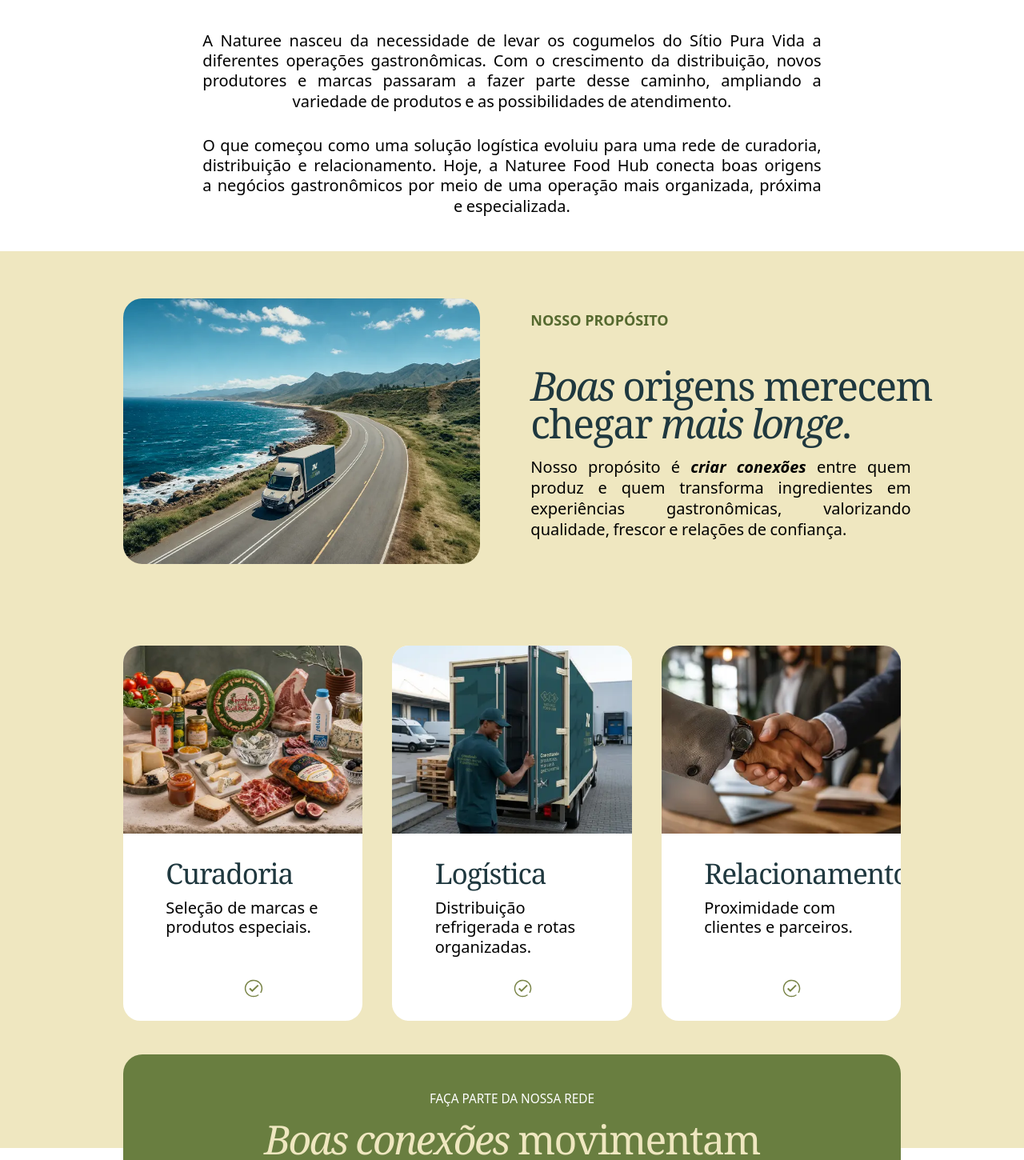
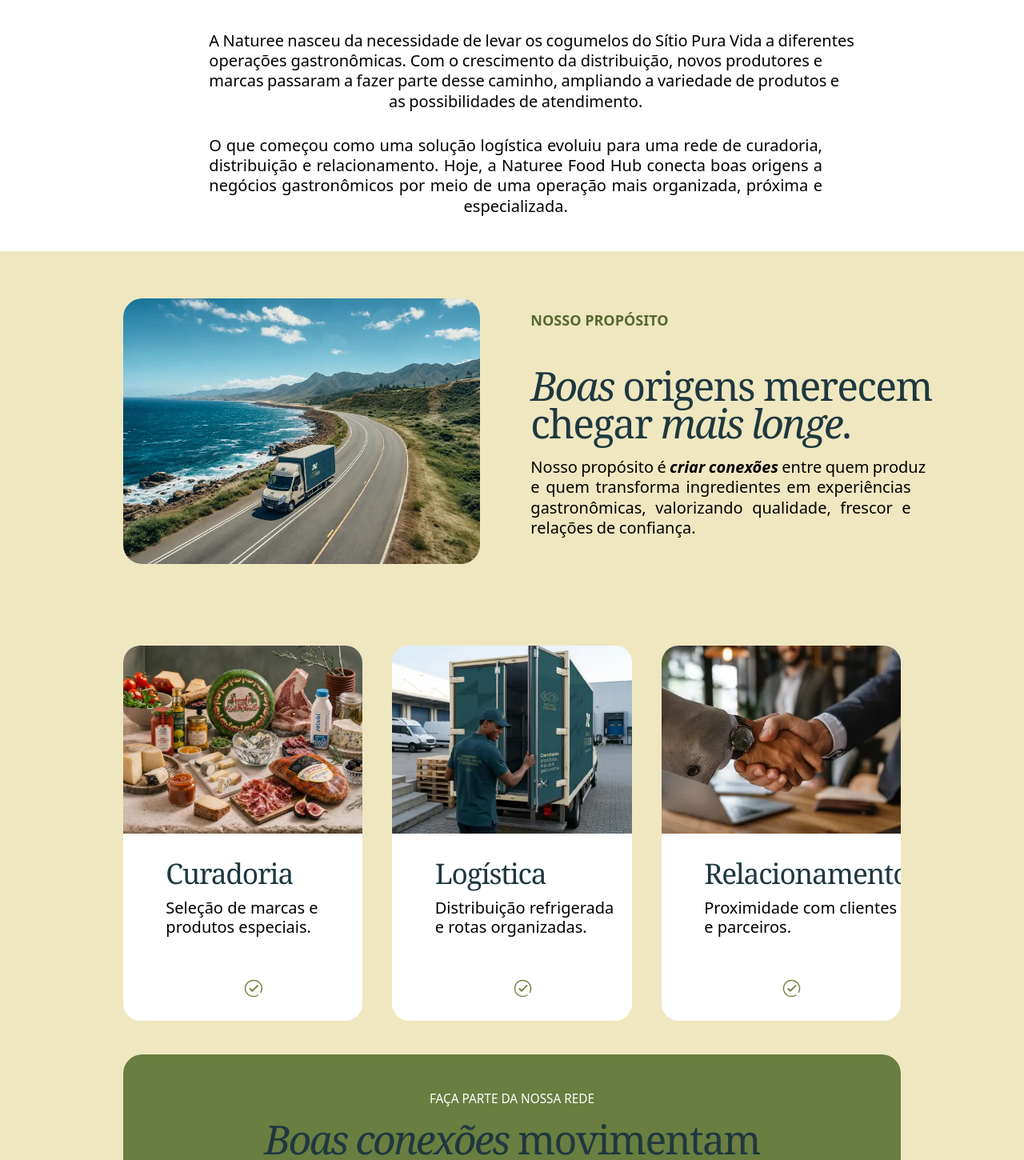
Before and after one commit to joao-pedrogomes/naturee, a React (Vite) app: page /sobre in a window 1280 px wide. Shown: the part 1366-2816 px from the top of the page at 80% size. Built offline with nearby package versions, Linux system fonts and the light colour scheme.

Commit message:
feat: hand-broken justified lines, PDF crops and e2e updates; split axe contrast report

```diff
--- a/src/components/sections/CategoryCard.tsx
+++ b/src/components/sections/CategoryCard.tsx
@@ -20,9 +20,9 @@ function CategoryCard({ category, tone }: CategoryCardProps) {
         image={category.image}
         className="aspect-[1.02] w-full rounded-xl object-cover lg:aspect-auto lg:h-[calc(371*var(--u))] lg:rounded-[calc(28*var(--u))]"
       />
-      <div className="flex flex-1 flex-col justify-center">
+      <div className="flex flex-1 flex-col justify-center lg:pl-[calc(14*var(--u))]">
         <Heading as="h3" text={category.name} className="mt-6 text-category text-teal lg:mt-0" />
-        <p className="mt-2 text-body text-sand lg:mt-[calc(12*var(--u))] lg:max-w-[calc(310*var(--u))] lg:leading-[1.13]">{category.blurb}</p>
+        <p className="mt-2 text-body text-sand lg:mt-[calc(12*var(--u))] lg:max-w-[calc(350*var(--u))] lg:leading-[1.13]">{category.blurb}</p>
       </div>
     </li>
   )
--- a/src/components/sections/CtaBanner.tsx
+++ b/src/components/sections/CtaBanner.tsx
@@ -37,7 +37,7 @@ function CtaBanner({ label, title, text, image, primary, secondary }: CtaBannerP
         </SectionLabel>
         <Heading
           text={title}
-          className={cn('mt-4 text-display text-sand', withImage ? 'lg:mt-[calc(27*var(--u))] lg:font-medium [&_em]:text-teal' : 'lg:mt-[calc(26*var(--u))]')}
+          className={cn('mt-4 text-display text-teal', withImage ? 'lg:mt-[calc(27*var(--u))] lg:font-medium' : 'lg:mt-[calc(26*var(--u))]')}
         />
         {text ? (
           <RichText
--- a/src/components/sections/FeatureCards.tsx
+++ b/src/components/sections/FeatureCards.tsx
@@ -1,6 +1,7 @@
 import Icon from '@/components/icons/Icon'
 import Heading from '@/components/sections/Heading'
 import Picture from '@/components/sections/Picture'
+import RichText from '@/components/sections/RichText'
 import type { FeatureCard } from '@/content/types'
 import { cn } from '@/lib/utils'
 
@@ -34,7 +35,7 @@ function FeatureCards({ cards, variant }: FeatureCardsProps) {
           />
           <div className="flex flex-1 flex-col px-8 pt-8 pb-8 lg:pr-[calc(40*var(--u))] lg:pb-[calc(40*var(--u))] lg:pl-[calc(80*var(--u))] lg:pt-[calc(45*var(--u))]">
             <Heading as="h3" text={card.title} className={cn('text-card-title lg:leading-[1.09]', tone.title)} />
-            <p className={cn('mt-3 text-body lg:mt-[calc(18*var(--u))] lg:leading-[1.23]', tone.text)}>{card.text}</p>
+            <RichText text={card.text} className={cn('mt-3 text-body lg:mt-[calc(18*var(--u))] lg:whitespace-nowrap lg:leading-[1.23]', tone.text)} />
             <Icon name="circleCheck" className="mt-auto size-8 self-center lg:size-[calc(41*var(--u))]" />
           </div>
         </li>
--- /dev/null
+++ b/src/components/sections/JustifiedLines.tsx
@@ -0,0 +1,40 @@
+import { renderRichText } from '@/lib/richText'
+import { cn } from '@/lib/utils'
+
+type JustifiedLinesProps = {
+  text: string
+  className?: string
+  lastLine?: 'start' | 'center'
+}
+
+/**
+ * Reproduces a justified paragraph whose lines were broken by hand: every newline starts a
+ * line that is stretched to the full width, and the last line keeps its natural width.
+ * Below the desktop breakpoint the lines flow as ordinary text.
+ */
+function JustifiedLines({ text, className, lastLine = 'start' }: JustifiedLinesProps) {
+  const lines = text.split('\n')
+
+  return (
+    <p className={className}>
+      {lines.map((line, index) => {
+        const isLast = index === lines.length - 1
+        return (
+          <span
+            key={line}
+            className={cn(
+              'lg:block lg:whitespace-nowrap',
+              !isLast && 'lg:[text-align-last:justify]',
+              isLast && lastLine === 'center' && 'lg:text-center',
+            )}
+          >
+            {renderRichText(line)}
+            {isLast ? null : ' '}
+          </span>
+        )
+      })}
+    </p>
+  )
+}
+
+export default JustifiedLines
--- a/src/content/defaultContent.ts
+++ b/src/content/defaultContent.ts
@@ -184,9 +184,9 @@ export const defaultContent: SiteContent = {
       features: {
         label: 'Diferenciais',
         cards: [
-          { title: 'Curadoria', text: 'Seleção de marcas e produtos especiais.', image: card('Mesa com queijos, embutidos, conservas e laticínios selecionados', [featureCuradoria800, featureCuradoria480]) },
-          { title: 'Logística\nRefrigerada', text: 'Cuidado no transporte e no frescor.', image: card('Funcionário organizando caixas dentro de uma câmara refrigerada', [featureLogistica800, featureLogistica480]) },
-          { title: 'Rede\nOrganizada', text: 'Diferentes fornecedores em uma operação.', image: card('Funcionária conferindo estoque com prancheta em um armazém', [featureRede800, featureRede480]) },
+          { title: 'Curadoria', text: 'Seleção de marcas e\nprodutos especiais.', image: card('Mesa com queijos, embutidos, conservas e laticínios selecionados', [featureCuradoria800, featureCuradoria480]) },
+          { title: 'Logística\nRefrigerada', text: 'Cuidado no transporte\ne no frescor.', image: card('Funcionário organizando caixas dentro de uma câmara refrigerada', [featureLogistica800, featureLogistica480]) },
+          { title: 'Rede\nOrganizada', text: 'Diferentes fornecedores\nem uma operação.', image: card('Funcionária conferindo estoque com prancheta em um armazém', [featureRede800, featureRede480]) },
         ],
       },
       brands: {
@@ -247,20 +247,20 @@ export const defaultContent: SiteContent = {
         label: 'Nossa história',
         title: 'Uma história em *movimento*.',
         paragraphs: [
-          'A Naturee nasceu da necessidade de levar os cogumelos do Sítio Pura Vida a diferentes operações gastronômicas. Com o crescimento da distribuição, novos produtores e marcas passaram a fazer parte desse caminho, ampliando a variedade de produtos e as possibilidades de atendimento.',
-          'O que começou como uma solução logística evoluiu para uma rede de curadoria, distribuição e relacionamento. Hoje, a Naturee Food Hub conecta boas origens a negócios gastronômicos por meio de uma operação mais organizada, próxima e especializada.',
+          'A Naturee nasceu da necessidade de levar os cogumelos do Sítio Pura Vida a diferentes\noperações gastronômicas. Com o crescimento da distribuição, novos produtores e\nmarcas passaram a fazer parte desse caminho, ampliando a variedade de produtos e\nas possibilidades de atendimento.',
+          'O que começou como uma solução logística evoluiu para uma rede de curadoria,\ndistribuição e relacionamento. Hoje, a Naturee Food Hub conecta boas origens a\nnegócios gastronômicos por meio de uma operação mais organizada, próxima e\nespecializada.',
         ],
       },
       purpose: {
         label: 'Nosso propósito',
         title: '*Boas* origens merecem\nchegar *mais longe*.',
-        text: 'Nosso propósito é *criar conexões* entre quem produz e quem transforma ingredientes em experiências gastronômicas, valorizando qualidade, frescor e relações de confiança.',
+        text: 'Nosso propósito é *criar conexões* entre quem produz\ne quem transforma ingredientes em experiências\ngastronômicas, valorizando qualidade, frescor e\nrelações de confiança.',
         image: card('Caminhão da Naturee em uma estrada à beira-mar', [aboutPurpose800, aboutPurpose480], HALF_SIZES),
       },
       features: [
-        { title: 'Curadoria', text: 'Seleção de marcas e produtos especiais.', image: card('Mesa com queijos, embutidos, conservas e laticínios selecionados', [featureCuradoria800, featureCuradoria480]) },
-        { title: 'Logística', text: 'Distribuição refrigerada e rotas organizadas.', image: card('Entregador da Naturee fechando a porta do caminhão refrigerado', [featureEntrega800, featureEntrega480]) },
-        { title: 'Relacionamento', text: 'Proximidade com clientes e parceiros.', image: card('Aperto de mãos entre parceiros comerciais', [featureRelacionamento800, featureRelacionamento480]) },
+        { title: 'Curadoria', text: 'Seleção de marcas e\nprodutos especiais.', image: card('Mesa com queijos, embutidos, conservas e laticínios selecionados', [featureCuradoria800, featureCuradoria480]) },
+        { title: 'Logística', text: 'Distribuição refrigerada\ne rotas organizadas.', image: card('Entregador da Naturee fechando a porta do caminhão refrigerado', [featureEntrega800, featureEntrega480]) },
+        { title: 'Relacionamento', text: 'Proximidade com clientes\ne parceiros.', image: card('Aperto de mãos entre parceiros comerciais', [featureRelacionamento800, featureRelacionamento480]) },
       ],
       banner: {
         label: 'Faça parte da nossa rede',
--- a/src/pages/About.tsx
+++ b/src/pages/About.tsx
@@ -2,6 +2,7 @@ import Container from '@/components/sections/Container'
 import CtaBanner from '@/components/sections/CtaBanner'
 import FeatureCards from '@/components/sections/FeatureCards'
 import Heading from '@/components/sections/Heading'
+import JustifiedLines from '@/components/sections/JustifiedLines'
 import Picture from '@/components/sections/Picture'
 import RichText from '@/components/sections/RichText'
 import SectionLabel from '@/components/sections/SectionLabel'
@@ -55,11 +56,9 @@ function About() {
         <Container className="text-center lg:flex lg:flex-col lg:items-center">
           <SectionLabel>{page.history.label}</SectionLabel>
           <Heading text={page.history.title} className="mt-4 text-title text-teal lg:mt-[calc(37*var(--u))]" />
-          <div className="mx-auto mt-8 max-w-[62ch] space-y-5 lg:mt-[calc(52*var(--u))] lg:max-w-none lg:w-[calc(1160*var(--u))] lg:space-y-[calc(44*var(--u))]">
+          <div className="mx-auto mt-8 max-w-[62ch] space-y-5 lg:mt-[calc(52*var(--u))] lg:max-w-none lg:w-[calc(1150*var(--u))] lg:translate-x-[calc(7*var(--u))] lg:space-y-[calc(44*var(--u))]">
             {page.history.paragraphs.map((paragraph) => (
-              <p key={paragraph} className={`${PARAGRAPH} lg:[text-align-last:center]`}>
-                {paragraph}
-              </p>
+              <JustifiedLines key={paragraph} text={paragraph} lastLine="center" className={PARAGRAPH} />
             ))}
           </div>
         </Container>
@@ -75,7 +74,7 @@ function About() {
             <div className="lg:w-[calc(713*var(--u))] lg:pt-[calc(24*var(--u))]">
               <SectionLabel>{page.purpose.label}</SectionLabel>
               <Heading text={page.purpose.title} className="mt-8 text-display text-teal lg:mt-[calc(70*var(--u))] lg:leading-[0.935]" />
-              <RichText text={page.purpose.text} className={`mt-6 lg:mt-[calc(28*var(--u))] ${PARAGRAPH} lg:leading-[1.3] [&_em]:font-bold`} />
+              <JustifiedLines text={page.purpose.text} className={`mt-6 lg:mt-[calc(28*var(--u))] ${PARAGRAPH} lg:leading-[1.3] [&_em]:font-bold`} />
             </div>
           </div>
           <div className="mt-16 lg:mt-[calc(153*var(--u))]">
@@ -84,7 +83,7 @@ function About() {
         </Container>
       </section>
 
-      <section className="bg-sand pb-16 pt-16 lg:bg-[linear-gradient(to_bottom,var(--sand)_calc(238*var(--u)),white_0)] lg:pt-[calc(63*var(--u))] lg:pb-[calc(37*var(--u))]">
+      <section className="bg-sand pb-16 pt-16 lg:bg-[linear-gradient(to_bottom,var(--sand)_calc(301*var(--u)),white_0)] lg:pt-[calc(63*var(--u))] lg:pb-[calc(37*var(--u))]">
         <Container>
           <CtaBanner label={page.banner.label} title={page.banner.title} primary={page.banner.primary} secondary={page.banner.secondary} />
         </Container>
--- a/src/pages/Home.tsx
+++ b/src/pages/Home.tsx
@@ -54,11 +54,11 @@ function Home() {
             {page.ticker.map((item, index) => (
               <li key={item.label} className="flex items-center font-semibold text-lead text-olive">
                 {index > 0 ? (
-                  <span aria-hidden="true" className="hidden text-sand lg:mx-[calc(55*var(--u))] lg:inline lg:text-[length:calc(30*var(--u))]">
+                  <span aria-hidden="true" className="hidden text-sand lg:mx-[calc(55*var(--u))] lg:inline lg:text-[length:calc(22*var(--u))]">
                     •
                   </span>
                 ) : null}
-                <span className="flex items-center gap-3 whitespace-nowrap lg:gap-[calc(14*var(--u))]">
+                <span className="flex items-center gap-3 lg:gap-[calc(14*var(--u))] lg:whitespace-nowrap">
                   <Icon name={item.icon} className="h-6 w-auto lg:h-[calc(40*var(--u))]" />
                   <span>{item.label}</span>
                 </span>
--- a/vite.config.ts
+++ b/vite.config.ts
@@ -31,5 +31,6 @@ export default defineConfig({
   },
   build: {
     modulePreload: { polyfill: false },
+    assetsInlineLimit: 0,
   },
 })
```
Also changed, not shown: src/lib/richText.tsx (+5 -2 lines), 1 other file (tests, documents, lock files or other folders).
